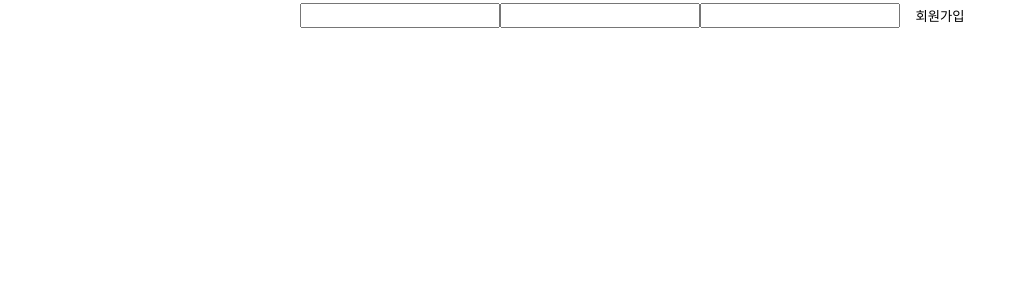
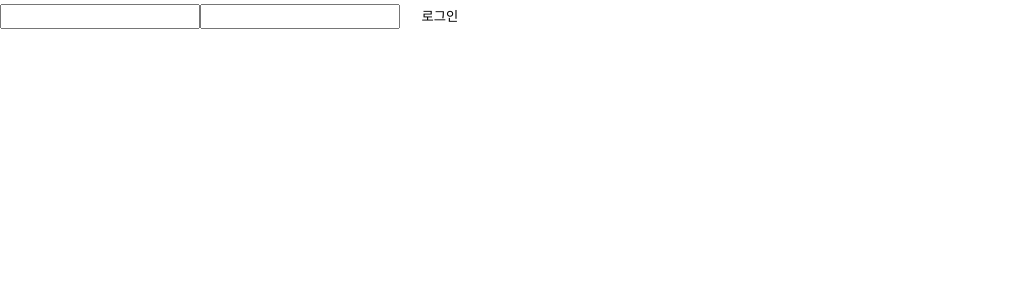
Before and after one commit to highthon/highthon-RightSide-client, a React (Create React App) app: page /login in a window 1280 px wide. Shown: the top 300 px of the page, without its empty margins (0-1026 px from the left). Built offline with nearby package versions, Linux system fonts and the light colour scheme.

Commit message:
Add : 라우터 설정

```diff
--- a/package.json
+++ b/package.json
@@ -10,6 +10,7 @@
     "js-cookie": "^3.0.1",
     "react": "^18.2.0",
     "react-dom": "^18.2.0",
+    "react-router-dom": "^6.3.0",
     "react-scripts": "5.0.1",
     "react-toastify": "^9.1.1",
     "styled-component": "^2.8.0",
--- a/src/App.js
+++ b/src/App.js
@@ -1,12 +1,7 @@
-import { ToastContainer } from "react-toastify";
-import Join from "./components/auth/Join/Join";
+import Router from "./components/Router";
 
 function App() {
-  return (
-    <>
-      <Join />
-    </>
-  );
+  return <Router />;
 }
 
 export default App;
--- /dev/null
+++ b/src/components/Router/index.jsx
@@ -0,0 +1,17 @@
+import { Route, Routes } from "react-router-dom";
+import Join from "../auth/Join/Join";
+import Login from "../auth/Login/Login";
+import { BrowserRouter } from "react-router-dom";
+
+const index = () => {
+  return (
+    <BrowserRouter>
+      <Routes>
+        <Route path="/" element={<Join />} />
+        <Route path="/login" element={<Login />} />
+      </Routes>
+    </BrowserRouter>
+  );
+};
+
+export default index;
--- a/src/components/auth/Login/Login.jsx
+++ b/src/components/auth/Login/Login.jsx
@@ -37,7 +37,7 @@ const Login = () => {
         onChange={onChange}
       />
       <LoginStyle.UserLoginSubmitBtn onClick={postLogin}>
-        회원가입
+        로그인
       </LoginStyle.UserLoginSubmitBtn>
     </LoginStyle.LoginContainer>
   );
--- a/src/components/auth/Login/Login.style.js
+++ b/src/components/auth/Login/Login.style.js
@@ -2,9 +2,12 @@ import styled from "styled-components";
 
 export const LoginContainer = styled.div``;
 
-// export const Style = styled.div`
-// `;
-// export const Style = styled.div`
-// `;
-// export const Style = styled.div`
-// `;
+export const UserDataInput = styled.input`
+  width: 200px;
+  height: 25px;
+`;
+
+export const UserLoginSubmitBtn = styled.button`
+  width: 80px;
+  height: 30px;
+`;
--- a/src/index.js
+++ b/src/index.js
@@ -1,6 +1,5 @@
 import React from "react";
 import ReactDOM from "react-dom/client";
-import { ToastContainer } from "react-toastify";
 import App from "./App";
 import reportWebVitals from "./reportWebVitals";
 import GlobalStyle from "./shared/styles/global.style";
```
Also changed, not shown: 2 other files (tests, documents, lock files or other folders).
